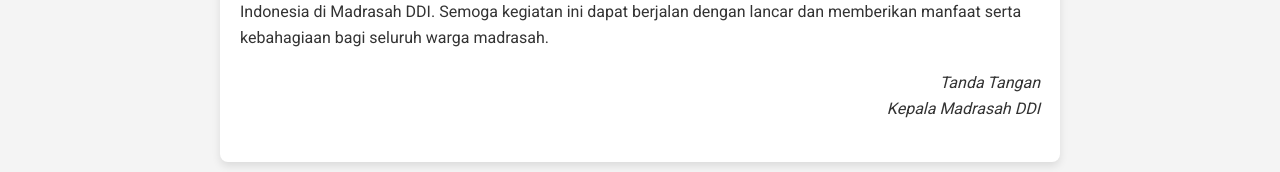
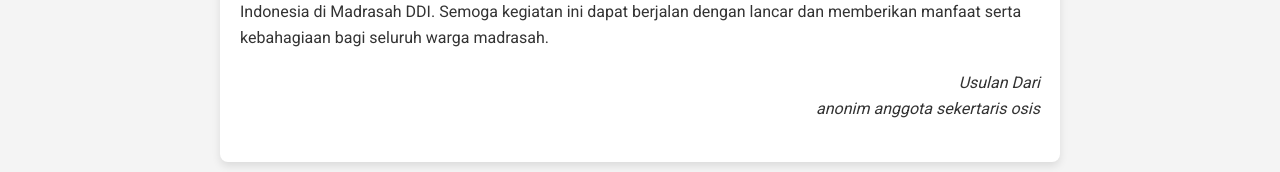
Before and after one commit to IMAMGGS/proposal17agustus, a plain HTML site: page index.html in a window 1280 px wide. Shown: the part 2167-2339 px from the top of the page. Drawn offline with Linux system fonts and the light colour scheme.

Commit message:
Update index.html

```diff
--- a/index.html
+++ b/index.html
@@ -88,7 +88,7 @@
         <section>
             <h2>Penutup</h2>
             <p>Demikian proposal kegiatan ini dibuat sebagai acuan dalam pelaksanaan peringatan Hari Kemerdekaan Republik Indonesia di Madrasah DDI. Semoga kegiatan ini dapat berjalan dengan lancar dan memberikan manfaat serta kebahagiaan bagi seluruh warga madrasah.</p>
-            <p class="signature">Tanda Tangan<br>Kepala Madrasah DDI</p>
+            <p class="signature">Usulan Dari<br>anonim anggota sekertaris osis</p>
         </section>
     </main>
 
```
